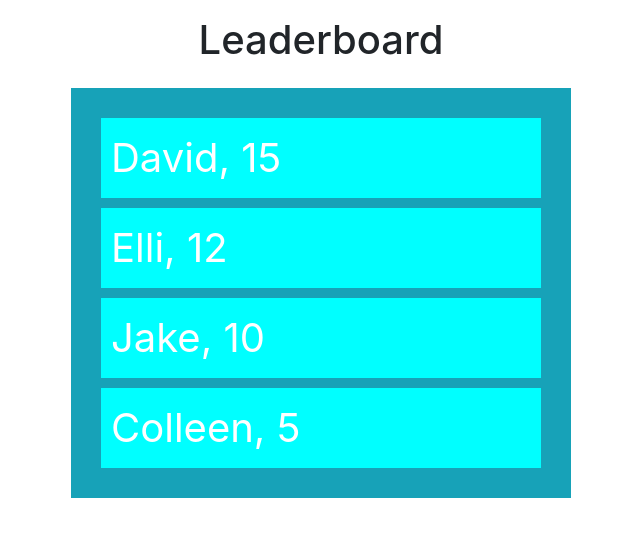
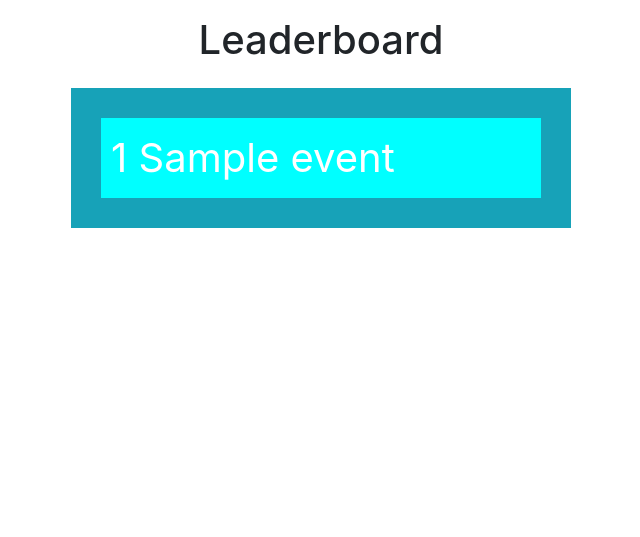
Before and after one commit to jakepizzala/dish-bish, a Flask app: page /leaderboard in a window 1280 px wide. Shown: the top 537 px of the page, without its empty margins (319-959 px from the left). Run offline with Flask 2, Linux system fonts and the light colour scheme; a database or web service that is not in the repository returns one stand-in record (values such as "Sample title"); some libraries are stand-ins or nearby versions.

Commit message:
more stuff happening

```diff
--- a/app.py
+++ b/app.py
@@ -16,33 +16,23 @@
 
 @app.route('/', methods=['GET', 'POST'])
 def homepage():
-    db = Database()
-    row = db.query("SELECT id, name, name_external FROM tasks")
-    data = {
-        'id': row[0][0],
-        'name': row[0][1],
-        'name_external': row[0][2]
-    }
+    tasks = get_tasks()
+    users = get_users()
     form = ReusableForm(request.form)
     if request.method == 'POST':
-        name = request.form['name']
+        user = request.form['name']
         task = request.form['task']
+        make_entry(user, task)
         # submit entry database
         return redirect(url_for('leaderboard'))
     else:
-        return render_template("homepage.html", form=form, data=data)
+        return render_template("homepage.html", form=form, tasks=tasks, users=users)
 
 
 @app.route('/leaderboard')
 def leaderboard():
-    counts = [
-        {'name': 'Jake', 'points': 10},
-        {'name': 'Elli', 'points': 12},
-        {'name': 'Colleen', 'points': 5},
-        {'name': 'David', 'points': 15}
-    ]
-    new_counts = sorted(counts, key=lambda k: k['points'], reverse=True)
-    return render_template("leaderboard.html", counts=new_counts)
+    counts = get_points_for_users()
+    return render_template("leaderboard.html", counts=counts)
 
 
 @app.route('/addtask')
@@ -50,5 +40,40 @@
     return render_template("addtask.html")
 
 
+def get_points_for_users():
+    db = Database()
+    rows = db.query("SELECT u.name, COUNT(e.id) FROM events e INNER JOIN users u ON e.user_id = u.id WHERE task_id = 1 GROUP BY u.name ORDER BY COUNT(e.id) desc")
+    counts = []
+    for row in rows:
+        counts.append({'name': row[0], 'points': row[1]})
+    return counts
+
+
+def get_tasks():
+    db = Database()
+    rows = db.query("SELECT name_external, id FROM tasks")
+    tasks = []
+    for row in rows:
+        tasks.append({'name': row[0], 'id' : row[1]})
+    return tasks
+
+
+def make_entry(user, task):
+    now = datetime.now()
+    event = {'user_id': user, 'task_id': task, 'start_time': now}
+    db = Database()
+    db.insert("events", event)
+    return True
+
+
+def get_users():
+    db = Database()
+    rows = db.query("SELECT id, name FROM users ORDER BY name")
+    users = []
+    for row in rows:
+        users.append({'id': row[0], 'name': row[1]})
+    return users
+
+
 if __name__ == '__main__':
     app.run(debug=True, use_reloader=True)
--- a/database.py
+++ b/database.py
@@ -1,7 +1,7 @@
 import os
 import psycopg2
 
-DATABASE_URL = os.environ['DATABASE_URL']
+DATABASE_URL = 'postgres://dtnigeolnnxovw:004ed00b9f6ff241377a8e8f342d00394581ae887f83958d363c532f2de7abdb@ec2-50-19-232-205.compute-1.amazonaws.com:5432/d7grej96i25pth'
 
 class Database:
 	def __init__(self):
--- a/static/styles.css
+++ b/static/styles.css
@@ -26,3 +26,7 @@
     padding: 10px;
     margin: 10px;
 }
+
+.attribute {
+    display: inline-block;
+}
--- a/templates/leaderboard.html
+++ b/templates/leaderboard.html
@@ -8,7 +8,10 @@
 <div class="d-flex flex-row justify-content-center">
     <div class="leaderboard">
         {% for count in counts %}
-        <div class=count>{{ count.name }}, {{count.points }}</div>
+        <div class=count>
+            <div class="attribute">{{count.name}}</div>
+            <div class="attribute">{{count.points}}</div>
+        </div>
         {% endfor %}
     </div>
 </div>
```
Also changed, not shown: templates/homepage.html (+8 -9 lines).
